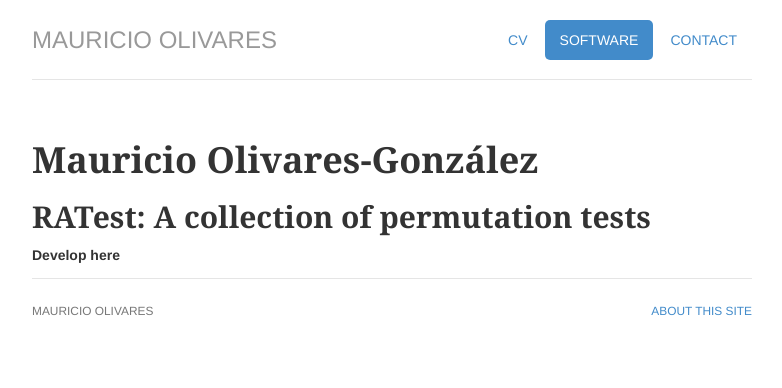
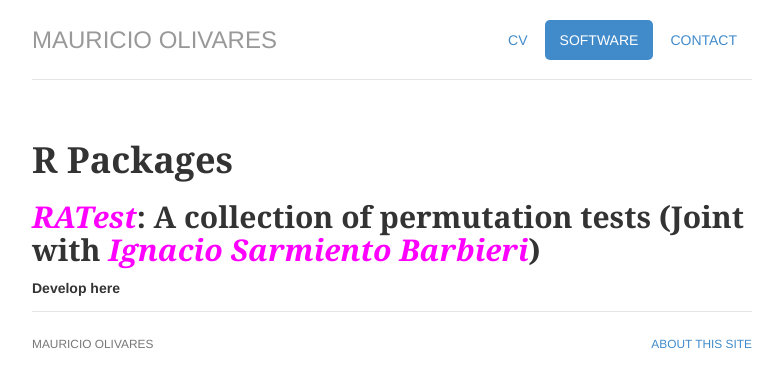
Before and after one commit to mauolivares/mauolivares.github.io, a Jekyll site: the page built from software/index.html, in a window 1280 px wide. Shown: the top 388 px of the page, without its empty margins (248-1030 px from the left). Built offline with Jekyll 4.4.1, drawn with Linux system fonts in a browser that asks for light colours.

Commit message:
Adding RATest to the index.html file

```diff
--- a/software/index.html
+++ b/software/index.html
@@ -10,9 +10,9 @@ description: Mauricio's Software.
 ---
 <div class="row marketing">
 				<div>
-				<span itemprop="name"><h1>Mauricio Olivares-Gonz&aacute;lez</h1></span>
+				<span itemprop="rpackages"><h1>R Packages</h1></span>
 
-				<h2>RATest: A collection of permutation tests</h2>
+				<h2><em><a href="https://cran.r-project.org/web/packages/RATest/index.html" style="color:magenta;">RATest</a></em>: A collection of permutation tests (Joint with <em><a href="https://ignaciomsarmiento.github.io/" style="color: magenta;">Ignacio Sarmiento Barbieri</a></em>)</h2>
 				<p><strong>Develop here</strong></p>
 
 
```
